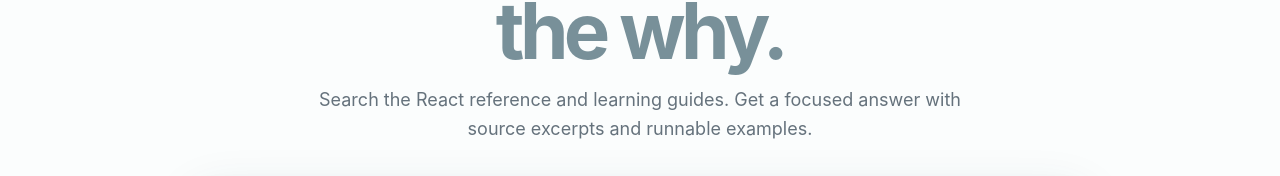
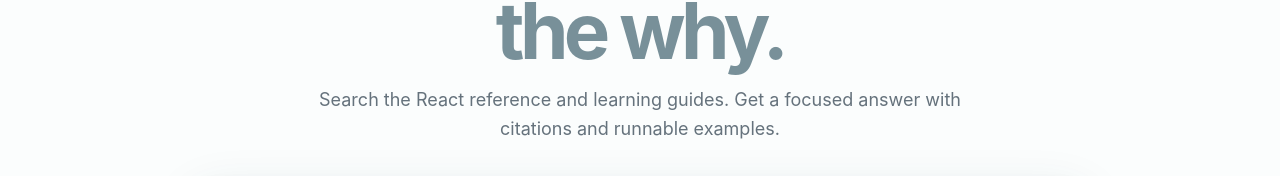
Before and after one commit to crissdev/react-compass, a Next.js app in the folder web/: page / in a window 1280 px wide. Shown: the part 323-499 px from the top of the page. Built offline with nearby package versions, Linux system fonts and the light colour scheme.

Commit message:
Refine homepage copy

```diff
--- a/web/components/doc-chat.tsx
+++ b/web/components/doc-chat.tsx
@@ -188,8 +188,8 @@
           <span> Understand the why.</span>
         </h1>
         <p className="hero-copy">
-          Search the React reference and learning guides. Get a focused answer with source excerpts
-          and runnable examples.
+          Search the React reference and learning guides. Get a focused answer with citations and
+          runnable examples.
         </p>
 
         <form className="search-form" onSubmit={submit}>
```
